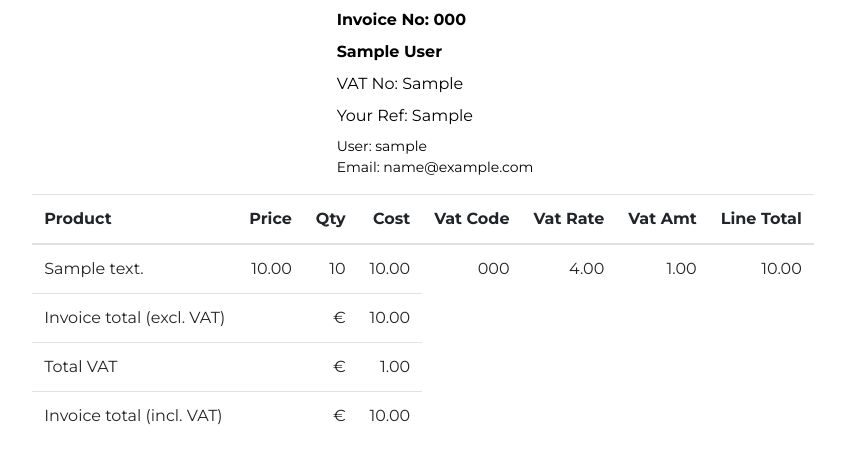
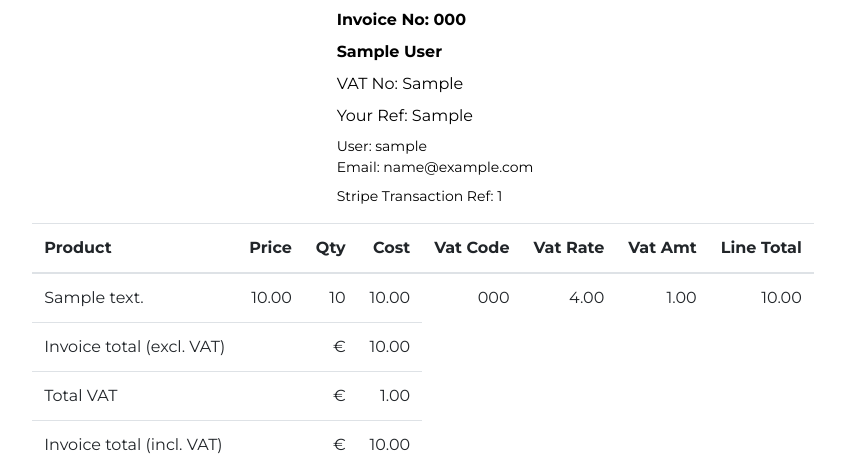
Before and after one commit to davewatters/sectech-ci-pp5, a Django app: page /checkout/success/1 in a window 1280 px wide. Shown: the part 108-576 px from the top of the page, without its empty margins (217-1062 px from the left). Run offline with Django 3.2, Linux system fonts and the light colour scheme; a user stored in the database is signed in; tables that the repository leaves empty hold one stand-in row (values such as "Sample post"); parts of the project's set-up code (start-up, migrations or seed data) failed here and were passed over; some libraries are stand-ins or nearby versions; some web fonts are replaced.

Commit message:
update checkout to process payment with stripe

```diff
--- a/checkout/static/checkout/js/stripe_elements.js
+++ b/checkout/static/checkout/js/stripe_elements.js
@@ -55,6 +55,7 @@ elCard.addEventListener('change', function (event) {
 
 
 // Handle form submit
+// credit: from CI Boutique Ado, with mods
 var form = document.getElementById('checkout-form');
 
 form.addEventListener('submit', function(ev) {
--- a/checkout/templates/checkout/checkout.html
+++ b/checkout/templates/checkout/checkout.html
@@ -27,8 +27,7 @@
     <div class="row pl-4 pb-2"><strong>{{customer.name}}</strong></div>
     <div class="row small pl-4">User: {{user.username}}</div>
     <div class="row small pl-4 pb-2">{{user.email}}</div>
-    <div class="row pl-4 pb-2">VAT No: {{customer.vat_no}}</div>
-    <div class="row pl-4 pb-2">Country: {{customer.country_code}}</div>
+    <div class="row pl-4 pb-2">VAT No: {{customer.vat_no|default_if_none:""}}</div>
 
     <div class="">
       <form id="checkout-form" method="POST">
--- a/checkout/templates/checkout/checkout_success.html
+++ b/checkout/templates/checkout/checkout_success.html
@@ -19,10 +19,11 @@
     <div class="col">
       <div class="row pl-4 pb-2"><strong>Invoice No: {{invoice.number}}</strong></div>
       <div class="row pl-4 pb-2"><strong>{{customer.name}}</strong></div>
-      <div class="row pl-4 pb-2">VAT No: {{customer.vat_no}}</div>
-      <div class="row pl-4 pb-2">Your Ref: {{invoice.cust_ref}}</div>
+      <div class="row pl-4 pb-2">VAT No: {{customer.vat_no|default_if_none:""}}</div>
+      <div class="row pl-4 pb-2">Your Ref: {{invoice.cust_ref|default_if_none:""}}</div>
       <div class="row small pl-4">User: {{user.username}}</div>
       <div class="row small pl-4 pb-2">Email: {{user.email}}</div>
+      <div class="row small pl-4 pb-2">Stripe Transaction Ref: {{invoice.payment_id}}</div>
     </div>
   </div>
 
--- a/checkout/views.py
+++ b/checkout/views.py
@@ -36,38 +36,48 @@ def checkout(request):
             invoice.customer = customer
             # process payment, get stripe pid
             # save to payment_id
+            stripe_pid = request.POST.get('client_secret').split('_secret')[0]
+            invoice.payment_id = stripe_pid
             invoice.save()
             # iterate through the cart items, add to inv_lineitem
             for item_id, qty in cart.items():
-                product = get_object_or_404(Product, pk=item_id)
-                vat_rate = Vat_rate.objects.get(id=product.def_vat_rate.id)
-                line_amt = qty * product.sell_price
-                line_vat = line_amt * (vat_rate.rate/100)
-                total_line = line_amt + line_vat
-                inv_line_item = Inv_lineitem(
-                    invoice=invoice,
-                    product=product,
-                    price=product.sell_price,
-                    qty=qty,
-                    net_cost=line_amt,
-                    vat_code=vat_rate.code,
-                    vat_rate=vat_rate.rate,
-                    vat_amt=line_vat,
-                    total_cost=total_line,
-                    # payment_id=stripe_pid,
-                )
-                inv_line_item.save()
-                # lastly, add subscription products to the cust product table
-                if product.recurring_bill != 'Z':
-                    cust_prod = Customer_product(
-                        customer=customer,
+                try:
+                    product = get_object_or_404(Product, pk=item_id)
+                    vat_rate = Vat_rate.objects.get(id=product.def_vat_rate.id)
+                    line_amt = qty * product.sell_price
+                    line_vat = line_amt * (vat_rate.rate/100)
+                    total_line = line_amt + line_vat
+                    inv_line_item = Inv_lineitem(
+                        invoice=invoice,
                         product=product,
+                        price=product.sell_price,
                         qty=qty,
-                        bill_freq=product.recurring_bill,
-                        next_bill_date=Customer_product._calc_next_bill_date(
-                                                        product.recurring_bill)
+                        net_cost=line_amt,
+                        vat_code=vat_rate.code,
+                        vat_rate=vat_rate.rate,
+                        vat_amt=line_vat,
+                        total_cost=total_line,
                     )
-                    cust_prod.save()
+                    inv_line_item.save()
+                    # lastly, add subscription products to the cust_prod table
+                    if product.recurring_bill != 'Z':
+                        cust_prod = Customer_product(
+                            customer=customer,
+                            product=product,
+                            qty=qty,
+                            bill_freq=product.recurring_bill,
+                            next_bill_date=Customer_product._calc_next_bill_date(   # noqa
+                                                            product.recurring_bill) # noqa
+                        )
+                        cust_prod.save()
+                except Product.DoesNotExist:
+                    messages.error(request, (
+                        "One of the products in your bag wasn't "
+                        "found in our database. "
+                        "Please call us for assistance!")
+                    )
+                    invoice.delete()
+                    return redirect(reverse('view_cart'))
 
             #  Success! Clear the cart
             del request.session['cart']
@@ -113,7 +123,7 @@ def checkout_success(request, invoice_id):
     customer = get_object_or_404(Customer, user=request.user.id)
 
     messages.warning(request, f'Order successfully Processed. \
-        Your invoice number is {invoice.number}.\nA confirmation \
+        Your invoice number is {invoice.number}.<br>A confirmation \
         email will be sent to {request.user.email}.')
 
     context = {
--- a/customers/models.py
+++ b/customers/models.py
@@ -22,8 +22,10 @@ class Customer(models.Model):
     address2 = models.CharField(max_length=255, null=True, blank=True)
     town_or_city = models.CharField(max_length=255)
     country_code = CountryField(blank_label='Country *')
-    postcode = models.CharField(max_length=16, null=True, blank=True)
-    vat_no = models.CharField(max_length=16)
+    postcode = models.CharField(max_length=16, null=True,
+                                blank=True, default='')
+    vat_no = models.CharField(max_length=16,null=True,
+                                blank=True, default='')
     out_of_use = models.BooleanField(default=False)
 
     def save(self, *args, **kwargs):
@@ -33,8 +35,6 @@ class Customer(models.Model):
         self.postcode = self.postcode.upper()
         self.vat_no = self.vat_no.upper()
         super().save(*args, **kwargs)
-
-
 
     def __str__(self):
         return self.name
--- a/customers/views.py
+++ b/customers/views.py
@@ -24,7 +24,6 @@ def customer_create(request):
             messages.success(request, 'Successfully added customer')
             # return redirect(reverse('customer-detail', args=[customer.id]))
             return redirect(settings.LOGIN_REDIRECT_URL)
-
     else:
         form = CustomerForm(request.GET)
 
--- a/products/models.py
+++ b/products/models.py
@@ -91,6 +91,7 @@ class Product(models.Model):
     def_vat_rate = models.ForeignKey('Vat_rate',
                                      on_delete=models.PROTECT,
                                      related_name='products')
+    out_of_use = models.BooleanField(default=False)
 
     def __str__(self):
         return self.desc
```
Also changed, not shown: customers/migrations/0006_auto_20220708_2051.py (added), customers/migrations/0007_alter_customer_vat_no.py (added), products/migrations/0004_product_out_of_use.py (added).
